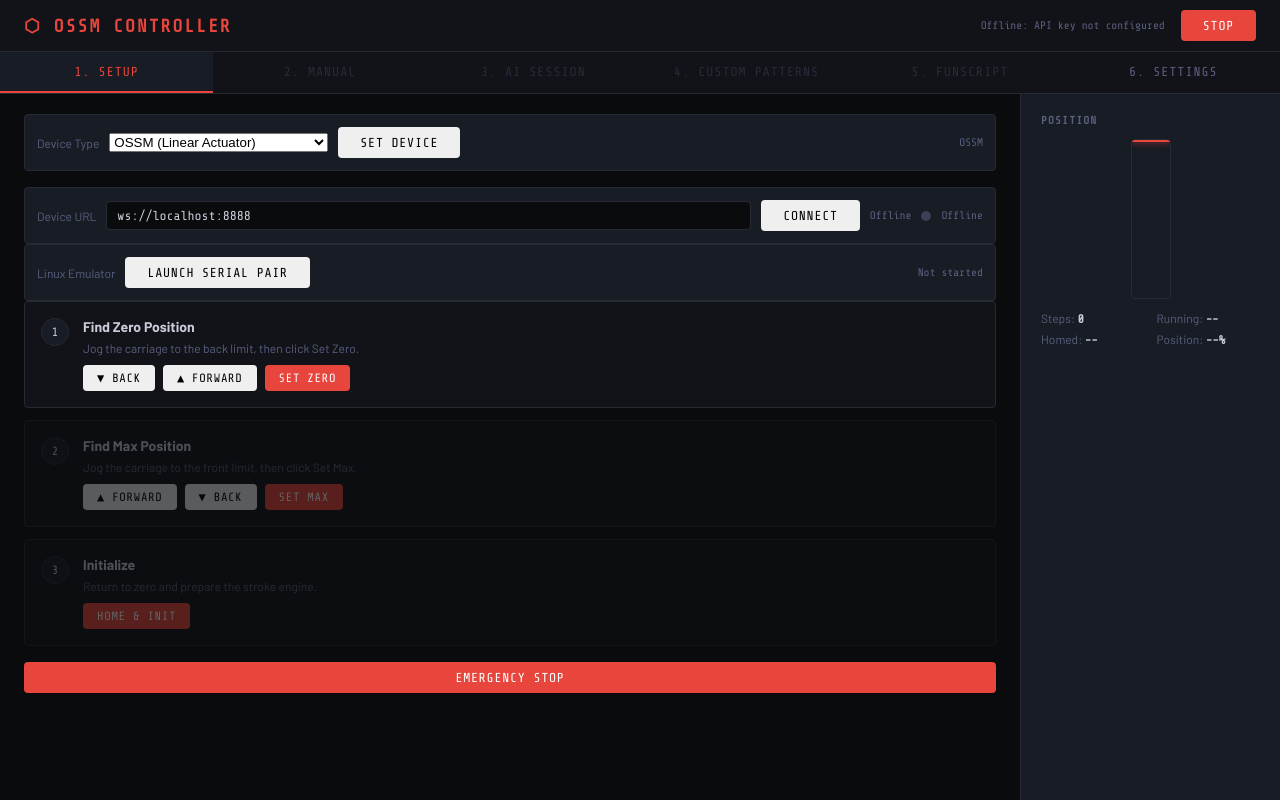
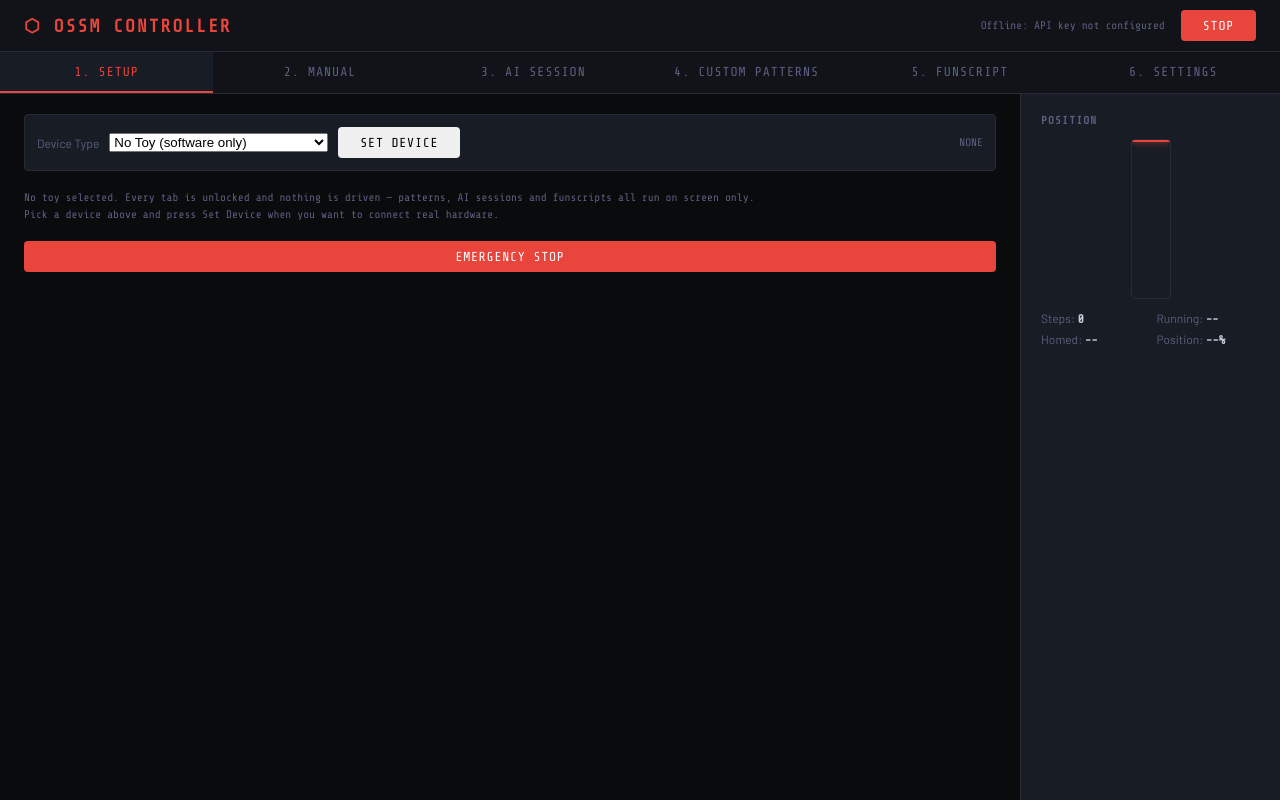
Before and after one commit to peterferenc8-coder/AIMO, a Flask app: page / in a window 1280 px wide. Run offline with Flask 3, Linux system fonts and the light colour scheme; data that the repository does not hold is empty; some libraries are stand-ins or nearby versions.

Commit message:
Added option for "No device"

```diff
--- a/app_factory.py
+++ b/app_factory.py
@@ -27,9 +27,10 @@ def create_app() -> Flask:
         static_folder=str(STATIC_DIR),
     )
     register_routes(app)
-    # Initialize default device on startup
+    # Initialize default device on startup. "none" so the app is usable before
+    # any toy is paired; the user picks real hardware on the Setup tab.
     try:
-        set_active_device("ossm")
+        set_active_device("none")
     except Exception as exc:
         logging.getLogger(__name__).warning("Failed to initialize default device: %s", exc)
     return app
--- a/devices/registry.py
+++ b/devices/registry.py
@@ -11,21 +11,24 @@ from .base import AbstractDevice
 from .ossm import OSSMDevice
 from .coyote_ble import CoyoteBLE
 from .buttplug import ButtplugDevice
+from .none_device import NoneDevice
 
 log = logging.getLogger(__name__)
 
 _REGISTRY: Dict[str, Type[AbstractDevice]] = {
+    "none": NoneDevice,
     "ossm": OSSMDevice,
     "coyote": CoyoteBLE,
     "buttplug": ButtplugDevice,
 }
 
 _active_device: Optional[AbstractDevice] = None
-_active_type: str = "ossm"
+_active_type: str = "none"
 
 
 def list_device_types() -> list[dict]:
     return [
+        {"id": "none", "name": "No Toy (software only)"},
         {"id": "ossm", "name": "OSSM (Linear Actuator)"},
         {"id": "coyote", "name": "DG-Lab Coyote 3.0 (E-Stim BLE)"},
         {"id": "buttplug", "name": "Buttplug / Intiface"},
--- a/routes.py
+++ b/routes.py
@@ -371,7 +371,7 @@ def register_routes(app: Flask) -> None:
     @app.post("/api/device/set")
     def api_device_set():
         body = request.get_json(silent=True) or {}
-        device_type = body.get("type", "ossm")
+        device_type = body.get("type", "none")
         try:
             dev = set_active_device(device_type)
             return jsonify({"ok": True, "type": device_type, "name": dev.name})
--- a/static/js/app.js
+++ b/static/js/app.js
@@ -99,10 +99,24 @@ function updateAllGauges(data) {
 // devices without a homing step (Coyote, Intiface) unlock on connect instead.
 // Keep this the single list: it previously drifted, leaving Funscript locked
 // for anything that never homes.
+const DEVICE_TABS = ['manual', 'ai', 'custom', 'funscript'];
+
 function unlockDeviceTabs() {
-  ['manual', 'ai', 'custom', 'funscript'].forEach(tab => {
+  DEVICE_TABS.forEach(tab => {
     const btn = $(`tab-btn-${tab}`);
     if (btn && btn.disabled) btn.disabled = false;
+  });
+}
+
+// Put the gate back when the user switches to real hardware that has not been
+// connected (or homed) yet. Anyone standing on a locked tab is walked back to
+// Setup, since that is where the work to reopen it happens.
+function lockDeviceTabs() {
+  DEVICE_TABS.forEach(tab => {
+    const btn = $(`tab-btn-${tab}`);
+    if (!btn) return;
+    btn.disabled = true;
+    if (btn.classList.contains('active')) $('tab-btn-setup').click();
   });
 }
 
@@ -161,4 +175,4 @@ const errorBannerClose = $('error-banner-close');
 if (errorBannerClose) errorBannerClose.addEventListener('click', hideError);
 
 // ── Expose globals ─────────────────────────────────────────────────────────
-window.App = { showError, showInfo, hideError, setDeviceStatus, openDeviceStream, closeDeviceStream, sendDeviceCmd, unlockDeviceTabs };
+window.App = { showError, showInfo, hideError, setDeviceStatus, openDeviceStream, closeDeviceStream, sendDeviceCmd, unlockDeviceTabs, lockDeviceTabs };
--- a/static/js/manual.js
+++ b/static/js/manual.js
@@ -1,6 +1,6 @@
 /* manual.js */
 
-let currentManualDevice = 'ossm';
+let currentManualDevice = 'none';
 
 // ── OSSM Elements ───────────────────────────────────────────────────────────
 
@@ -32,7 +32,7 @@ const manualCoyotePanel = document.getElementById('manual-coyote-panel');
 // ── Device Type Listener ──────────────────────────────────────────────────
 
 window.addEventListener('device-type-changed', (e) => {
-  currentManualDevice = e.detail || 'ossm';
+  currentManualDevice = e.detail || 'none';
   updateManualPanels();
 });
 
@@ -41,7 +41,7 @@ async function syncManualDeviceType() {
     const res = await fetch('/api/device/types');
     const data = await res.json();
     if (data.ok) {
-      currentManualDevice = data.active || 'ossm';
+      currentManualDevice = data.active || 'none';
       updateManualPanels();
     }
   } catch (err) {
@@ -50,7 +50,9 @@ async function syncManualDeviceType() {
 }
 
 function updateManualPanels() {
-  if (currentManualDevice === 'ossm') {
+  // "No Toy" borrows the stroke controls: they drive the on-screen gauge and
+  // the pattern engine, they just have nothing to move.
+  if (currentManualDevice === 'ossm' || currentManualDevice === 'none') {
     if (manualOssmPanel) manualOssmPanel.style.display = '';
     if (manualCoyotePanel) manualCoyotePanel.style.display = 'none';
   } else {
--- a/static/js/setup.js
+++ b/static/js/setup.js
@@ -1,6 +1,6 @@
 /* setup.js */
 
-let currentDeviceType = 'ossm';
+let currentDeviceType = 'none';
 
 function setSetupStep(step) {
   for (let i = 1; i <= 3; i++) {
@@ -36,12 +36,14 @@ async function waitForEngineReady(timeoutMs = 8000) {
 const deviceTypeSelect = document.getElementById('device-type-select');
 const deviceTypeSetBtn = document.getElementById('device-type-set');
 const deviceTypeStatus = document.getElementById('device-type-status');
+const nonePanel = document.getElementById('setup-none-panel');
 const ossmPanel = document.getElementById('setup-ossm-panel');
 const coyotePanel = document.getElementById('setup-coyote-panel');
 const buttplugPanel = document.getElementById('setup-buttplug-panel');
 const setupPanelTitle = document.getElementById('setup-panel-title');
 
 const DEVICE_PANELS = {
+  none: { panel: nonePanel, title: 'Position' },
   ossm: { panel: ossmPanel, title: 'Position' },
   coyote: { panel: coyotePanel, title: 'Coyote Status' },
   buttplug: { panel: buttplugPanel, title: 'Position' },
@@ -52,7 +54,7 @@ async function loadDeviceType() {
     const res = await fetch('/api/device/types');
     const data = await res.json();
     if (data.ok) {
-      currentDeviceType = data.active || 'ossm';
+      currentDeviceType = data.active || 'none';
       deviceTypeSelect.value = currentDeviceType;
       deviceTypeStatus.textContent = currentDeviceType.toUpperCase();
       updateDevicePanels();
@@ -63,7 +65,7 @@ async function loadDeviceType() {
 }
 
 function updateDevicePanels() {
-  const active = DEVICE_PANELS[currentDeviceType] || DEVICE_PANELS.ossm;
+  const active = DEVICE_PANELS[currentDeviceType] || DEVICE_PANELS.none;
   Object.values(DEVICE_PANELS).forEach(({ panel }) => {
     if (panel) panel.style.display = 'none';
   });
@@ -71,6 +73,14 @@ function updateDevicePanels() {
   setupPanelTitle.textContent = active.title;
 
   if (currentDeviceType === 'buttplug') refreshButtplugDevices();
+  // Nothing to connect or home without a toy, so hold nothing back. The stream
+  // still runs: the driver echoes positions back so the gauge follows a
+  // funscript or a pattern on screen.
+  if (currentDeviceType === 'none') {
+    markSetupComplete();
+    window.App.unlockDeviceTabs();
+    window.App.openDeviceStream();
+  }
 }
 
 deviceTypeSetBtn.addEventListener('click', async () => {
@@ -85,6 +95,15 @@ deviceTypeSetBtn.addEventListener('click', async () => {
     if (data.ok) {
       currentDeviceType = type;
       deviceTypeStatus.textContent = type.toUpperCase();
+      // Real hardware starts disconnected, so gate the driving tabs again
+      // until it connects (and, for OSSM, homes). updateDevicePanels reopens
+      // them immediately for "none".
+      if (type !== 'none') {
+        window.App.closeDeviceStream();
+        window.App.setDeviceStatus(false);
+        window.App.lockDeviceTabs();
+        setSetupStep(1);
+      }
       updateDevicePanels();
       window.App.showInfo(`Switched to ${data.name}`);
       // Refresh manual tab visibility
--- a/templates/tab_setup.html
+++ b/templates/tab_setup.html
@@ -5,16 +5,27 @@
     <div class="connection-bar device-selector">
       <label for="device-type-select">Device Type</label>
       <select id="device-type-select">
+        <option value="none">No Toy (software only)</option>
         <option value="ossm">OSSM (Linear Actuator)</option>
         <option value="coyote">DG-Lab Coyote 3.0 (E-Stim BLE)</option>
         <option value="buttplug">Buttplug / Intiface</option>
       </select>
       <button class="btn" id="device-type-set">Set Device</button>
-      <span id="device-type-status" class="conn-status">OSSM</span>
+      <span id="device-type-status" class="conn-status">NONE</span>
+    </div>
+
+    <!-- No Toy: nothing to connect, so every tab is open from the start -->
+    <div id="setup-none-panel" class="device-panel">
+      <div class="device-info">
+        <p>No toy selected. Every tab is unlocked and nothing is driven —
+           patterns, AI sessions and funscripts all run on screen only.</p>
+        <p>Pick a device above and press Set Device when you want to connect
+           real hardware.</p>
+      </div>
     </div>
 
     <!-- OSSM Connection -->
-    <div id="setup-ossm-panel" class="device-panel">
+    <div id="setup-ossm-panel" class="device-panel" style="display:none;">
       <div class="connection-bar">
         <label for="device-url">Device URL</label>
         <input type="text" id="device-url" value="ws://localhost:8888" />
```
Also changed, not shown: device_bridge.py (+4 -3 lines), devices/none_device.py (added, +70 -0 lines).
